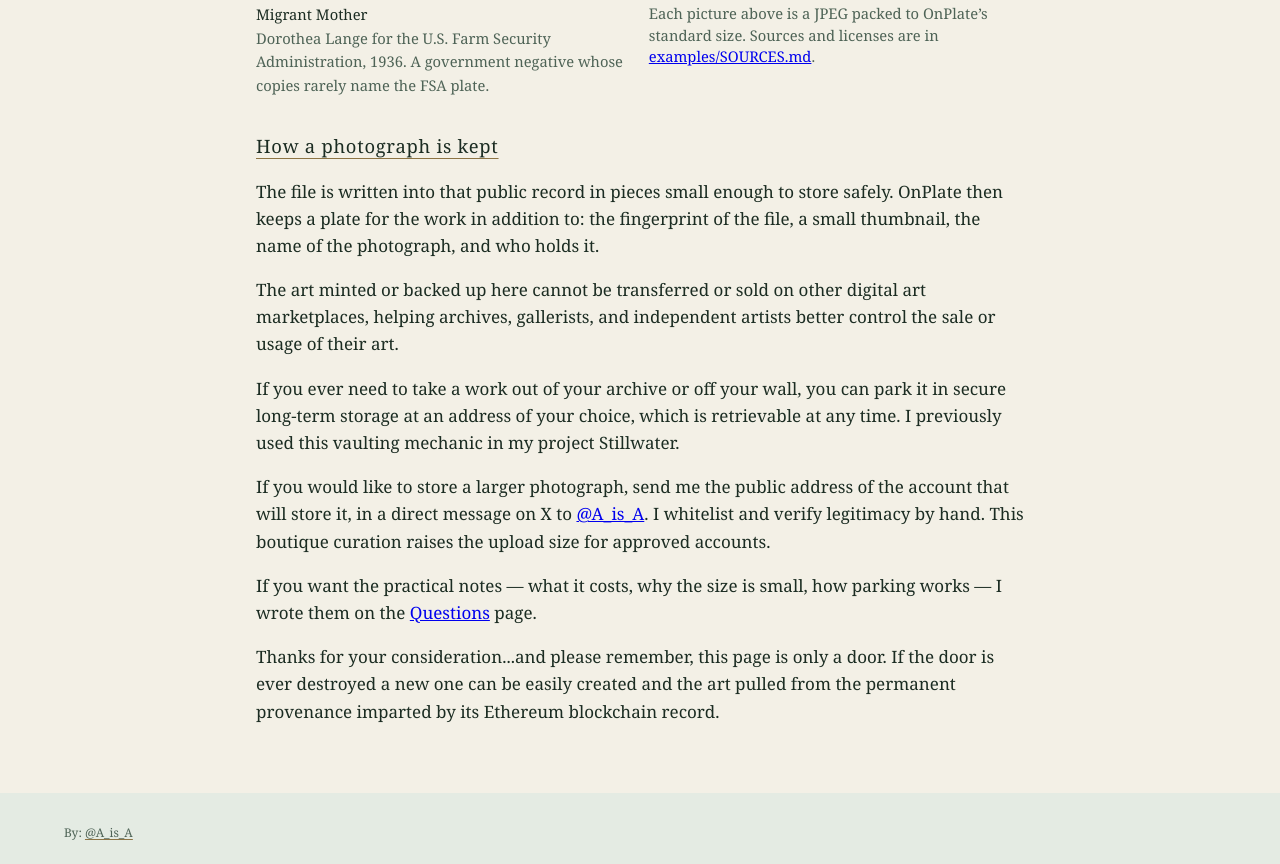
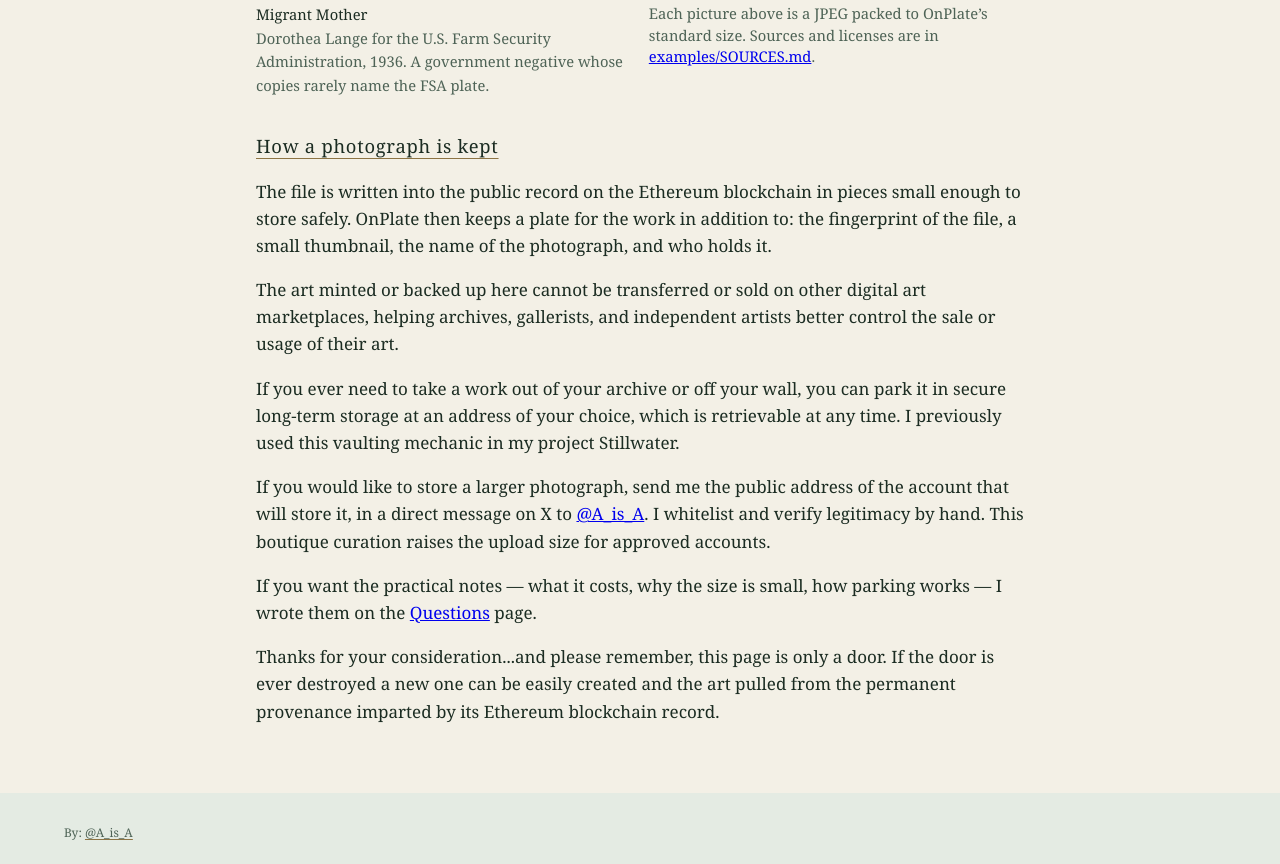
Before and after one commit to OnPlate/onplate, a plain HTML site: page web/index.html in a window 1280 px wide. Shown: the part 2680-3544 px from the top of the page. Drawn offline with Linux system fonts and the light colour scheme.

Commit message:
Name the Ethereum blockchain on the About storage sentence.

```diff
--- a/web/index.html
+++ b/web/index.html
@@ -109,7 +109,7 @@
   </ul>
 
   <h2>How a photograph is kept</h2>
-  <p>The file is written into that public record in pieces small enough to store safely. OnPlate then keeps a plate for the work in addition to: the fingerprint of the file, a small thumbnail, the name of the photograph, and who holds it.</p>
+  <p>The file is written into the public record on the Ethereum blockchain in pieces small enough to store safely. OnPlate then keeps a plate for the work in addition to: the fingerprint of the file, a small thumbnail, the name of the photograph, and who holds it.</p>
   <p>The art minted or backed up here cannot be transferred or sold on other digital art marketplaces, helping archives, gallerists, and independent artists better control the sale or usage of their art.</p>
   <p>If you ever need to take a work out of your archive or off your wall, you can park it in secure long-term storage at an address of your choice, which is retrievable at any time. I previously used this vaulting mechanic in my project Stillwater.</p>
   <p>If you would like to store a larger photograph, send me the public address of the account that will store it, in a direct message on X to <a href="https://x.com/A_is_A">@A_is_A</a>. I whitelist and verify legitimacy by hand. This boutique curation raises the upload size for approved accounts.</p>
```
